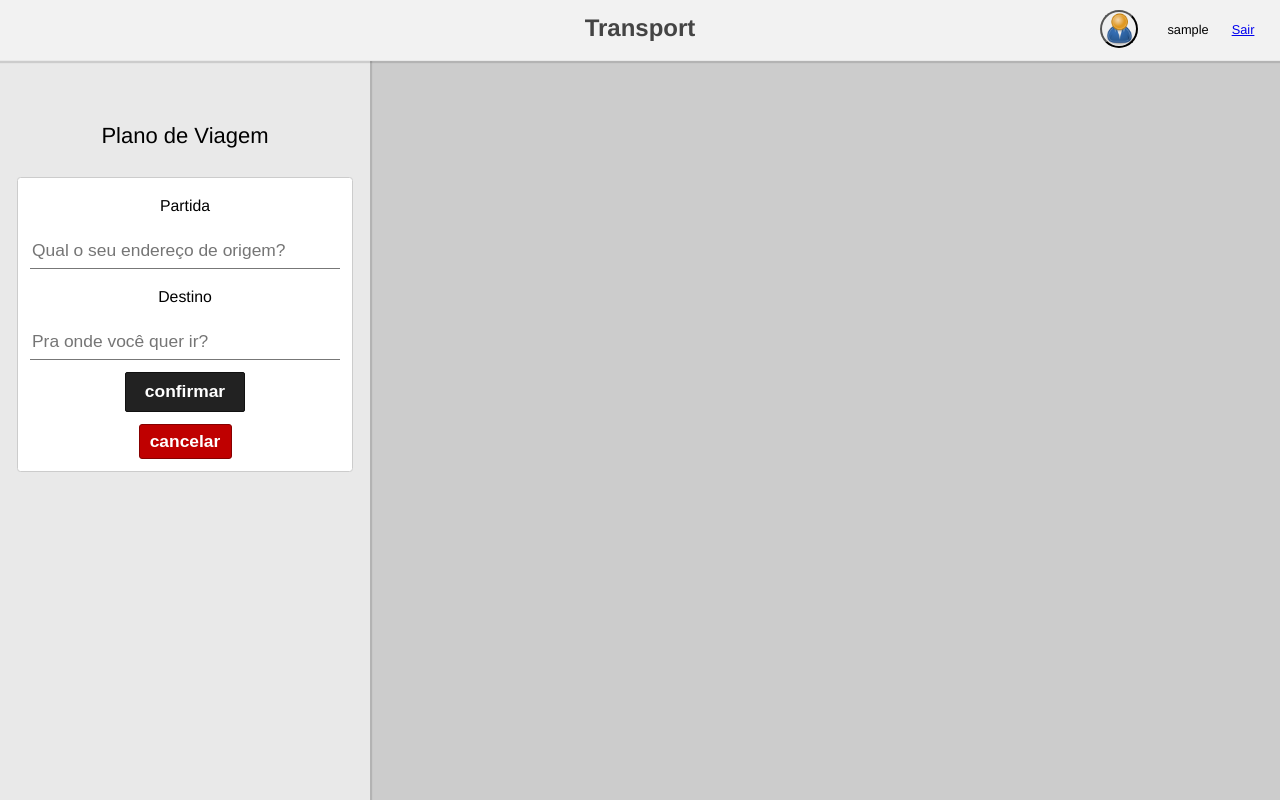
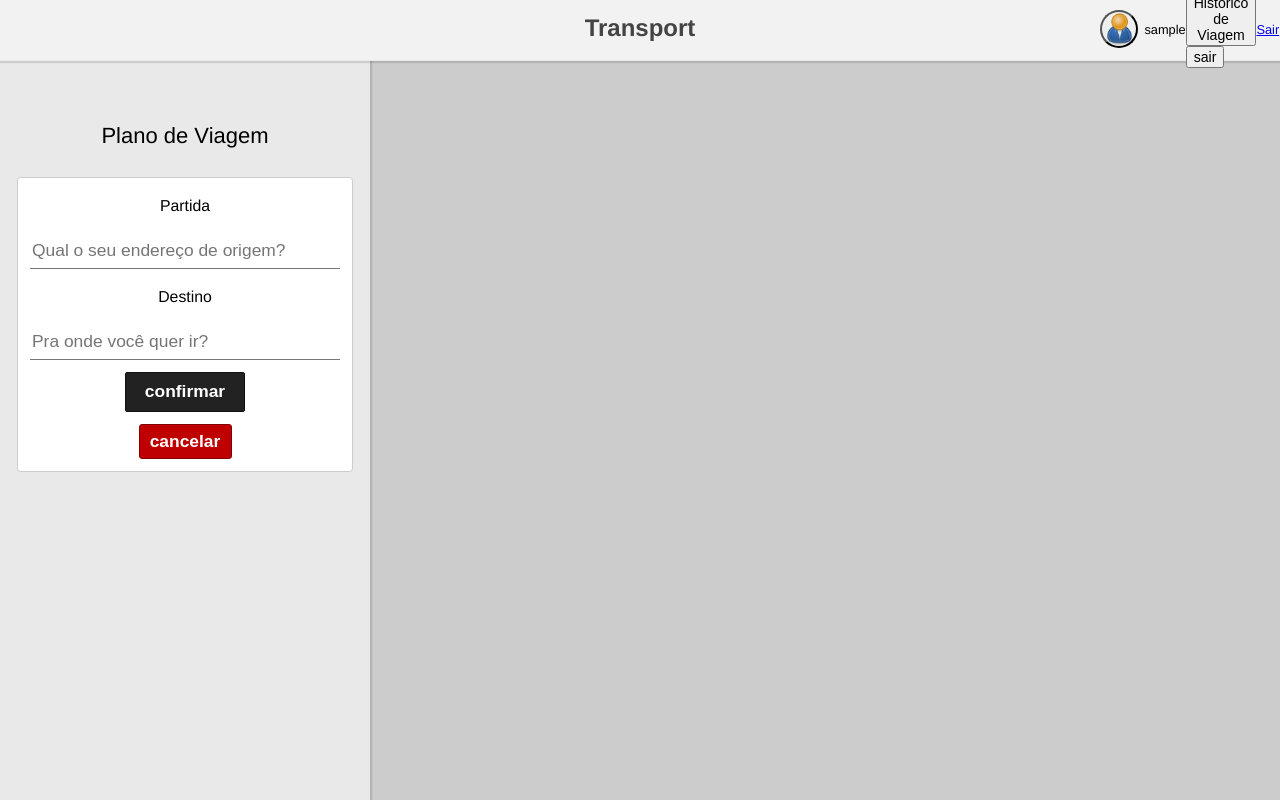
Before and after one commit to perfildojhon/Transport, a PHP site: page /telaPrincipal.php in a window 1280 px wide. Run offline with PHP 8.4, Linux system fonts and the light colour scheme; the visitor is signed in with stand-in values (Sample User, id 1).

Commit message:
Update telaPrincipal.php

```diff
--- a/material/telaPrincipal.php
+++ b/material/telaPrincipal.php
@@ -39,6 +39,17 @@ session_start();
                     echo $_SESSION['nome'];
                   ?>
                 </h2>
+                </h2>
+                <nav>
+                  <ul>
+                    <li>
+                      <button type="button" name="button" onclick="gotToHistory()"> Histórico de Viagem </button>
+                    </li>
+                    <li>
+                      <button type="button" name="button" onclick="logout()"> sair </button>
+                    </li>
+                  </ul>
+                </nav>
                 <a href=logout.php>Sair</a>
               </div>
             </div>
```
